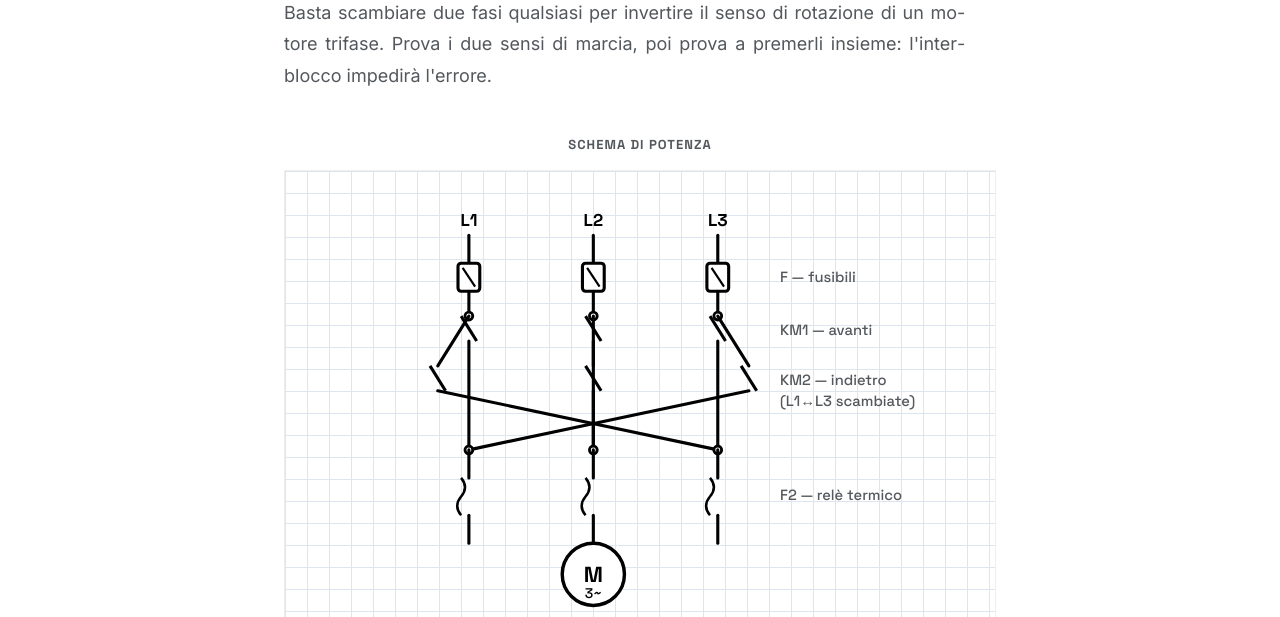
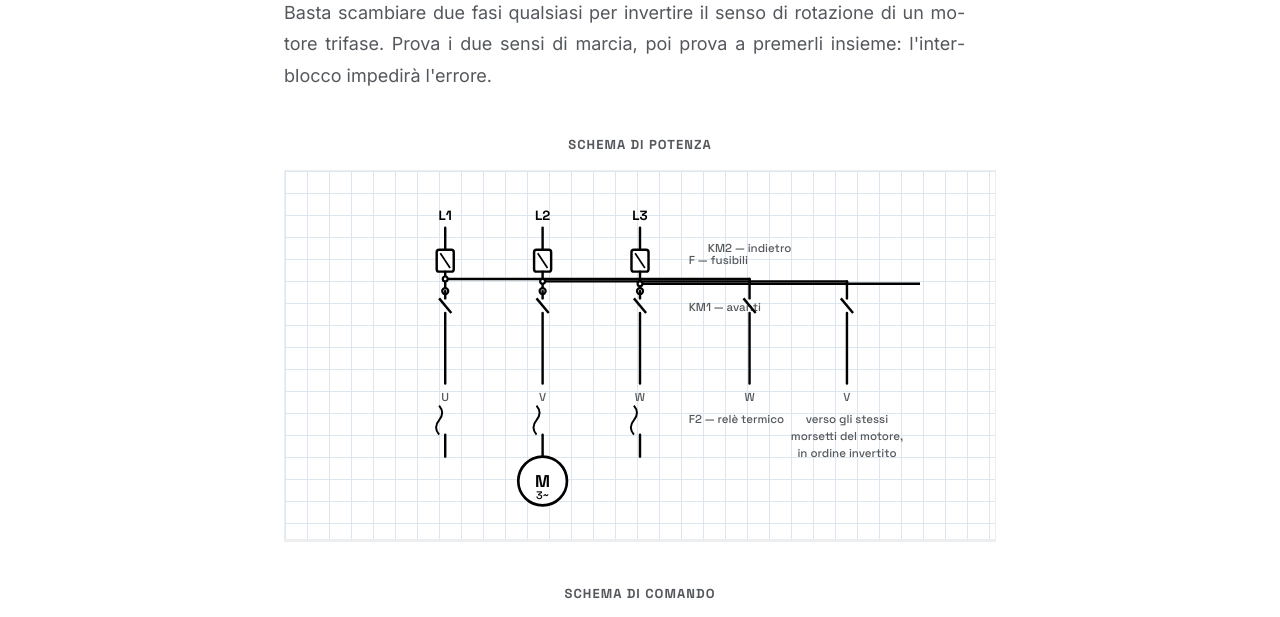
Before and after one commit to profgiovanniprato-afk/professorfigura, a plain HTML site: page argomenti/marcia-avanti-indietro-mat/index.html in a window 1280 px wide. Shown: the part 335-952 px from the top of the page. Drawn offline with Linux system fonts and the light colour scheme.

Commit message:
Ricostruito lo schema di potenza di marcia-avanti-indietro-mat eliminando ogni incrocio di linee: KM1 e KM2 ora sono due gruppi di contatti fisicamente separati (colonne indipendenti), lo scambio L1/L3 e' rappresentato tramite le etichette di uscita (U-V-W vs W-V-U) invece che con fili diagonali incrociati che creavano un groviglio illeggibile

```diff
--- a/argomenti/marcia-avanti-indietro-mat/index.html
+++ b/argomenti/marcia-avanti-indietro-mat/index.html
@@ -120,57 +120,63 @@
 
   <div class="diagram-title">Schema di potenza</div>
   <div class="notebook">
-    <svg viewBox="0 0 360 270" id="powerSvg">
+    <svg viewBox="0 0 460 260" id="powerSvg">
       <text x="70" y="16" class="io-label">L1</text><text x="150" y="16" class="io-label">L2</text><text x="230" y="16" class="io-label">L3</text>
       <path class="wire" d="M70,22 V40"/><path class="wire" d="M150,22 V40"/><path class="wire" d="M230,22 V40"/>
 
-      <rect class="fuse" x="63" y="40" width="14" height="18" rx="2"/><line class="fuse-diag" x1="66" y1="43" x2="74" y2="55"/><rect class="fuse" x="143" y="40" width="14" height="18" rx="2"/><line class="fuse-diag" x1="146" y1="43" x2="154" y2="55"/><rect class="fuse" x="223" y="40" width="14" height="18" rx="2"/><line class="fuse-diag" x1="226" y1="43" x2="234" y2="55"/>
+      <rect class="fuse" x="63" y="40" width="14" height="18" rx="2"/><line class="fuse-diag" x1="66" y1="43" x2="74" y2="55"/>
+      <rect class="fuse" x="143" y="40" width="14" height="18" rx="2"/><line class="fuse-diag" x1="146" y1="43" x2="154" y2="55"/>
+      <rect class="fuse" x="223" y="40" width="14" height="18" rx="2"/><line class="fuse-diag" x1="226" y1="43" x2="234" y2="55"/>
       <text x="270" y="52" class="diagram-label">F — fusibili</text>
 
       <path class="wire" d="M70,58 V74"/><path class="wire" d="M150,58 V74"/><path class="wire" d="M230,58 V74"/>
       <circle class="node" cx="70" cy="74" r="2.5"/><circle class="node" cx="150" cy="74" r="2.5"/><circle class="node" cx="230" cy="74" r="2.5"/>
 
-      <!-- ramo KM1 — avanti: ordine diretto delle fasi -->
-      <line class="contact" id="km1_1" x1="65" y1="74" x2="75" y2="90"/>
-      <line class="contact" id="km1_2" x1="145" y1="74" x2="155" y2="90"/>
-      <line class="contact" id="km1_3" x1="225" y1="74" x2="235" y2="90"/>
-      <text x="270" y="86" class="diagram-label">KM1 — avanti</text>
-      <path class="wire" id="km1out1" d="M70,90 V160"/><path class="wire" id="km1out2" d="M150,90 V160"/><path class="wire" id="km1out3" d="M230,90 V160"/>
-      <path class="flow" id="pfA1" d="M70,74 V160"/><path class="flow" id="pfA2" d="M150,74 V160"/><path class="flow" id="pfA3" d="M230,74 V160"/>
+      <!-- ===== ramo KM1 — avanti (colonne originali, nessuna deviazione) ===== -->
+      <path class="wire" d="M70,74 V80"/><path class="wire" d="M150,74 V80"/><path class="wire" d="M230,74 V80"/>
+      <line class="contact" id="km1_1" x1="65" y1="80" x2="75" y2="92"/>
+      <line class="contact" id="km1_2" x1="145" y1="80" x2="155" y2="92"/>
+      <line class="contact" id="km1_3" x1="225" y1="80" x2="235" y2="92"/>
+      <text x="270" y="90" class="diagram-label">KM1 — avanti</text>
+      <path class="wire" d="M70,92 V150"/><path class="wire" d="M150,92 V150"/><path class="wire" d="M230,92 V150"/>
+      <path class="flow" id="pfA1" d="M70,74 V150"/><path class="flow" id="pfA2" d="M150,74 V150"/><path class="flow" id="pfA3" d="M230,74 V150"/>
+      <text x="70" y="164" text-anchor="middle" class="diagram-label">U</text>
+      <text x="150" y="164" text-anchor="middle" class="diagram-label">V</text>
+      <text x="230" y="164" text-anchor="middle" class="diagram-label">W</text>
 
-      <!-- ramo KM2 — indietro: colonne leggermente scostate, con scambio L1/L3 -->
-      <path class="wire" d="M70,74 L50,106"/><path class="wire" d="M150,74 V106"/><path class="wire" d="M230,74 L250,106"/>
-      <line class="contact" id="km2_1" x1="45" y1="106" x2="55" y2="122"/>
-      <line class="contact" id="km2_2" x1="145" y1="106" x2="155" y2="122"/>
-      <line class="contact" id="km2_3" x1="245" y1="106" x2="255" y2="122"/>
-      <text x="270" y="118" class="diagram-label">KM2 — indietro</text>
-      <text x="270" y="132" class="diagram-label">(L1↔L3 scambiate)</text>
-      <!-- uscite KM2, con L1 e L3 che si scambiano nel percorso verso il bus comune -->
-      <path class="wire" id="km2out1" d="M50,122 L230,160"/>
-      <path class="wire" id="km2out2" d="M150,122 V160"/>
-      <path class="wire" id="km2out3" d="M250,122 L70,160"/>
-      <path class="flow" id="pfB1" d="M50,106 L230,160"/>
-      <path class="flow" id="pfB2" d="M150,106 V160"/>
-      <path class="flow" id="pfB3" d="M250,106 L70,160"/>
+      <path class="thermal-zigzag" d="M65,168 q5,6 0,12 q-5,6 0,12 M145,168 q5,6 0,12 q-5,6 0,12 M225,168 q5,6 0,12 q-5,6 0,12"/>
+      <text x="270" y="182" class="diagram-label">F2 — relè termico</text>
 
-      <circle class="node" cx="70" cy="160" r="2.5"/><circle class="node" cx="150" cy="160" r="2.5"/><circle class="node" cx="230" cy="160" r="2.5"/>
+      <path class="wire" d="M70,192 V210"/><path class="wire" d="M150,192 V210"/><path class="wire" d="M230,192 V210"/>
+      <path class="flow" id="pf13" d="M70,192 V210"/><path class="flow" id="pf14" d="M150,192 V210"/><path class="flow" id="pf15" d="M230,192 V210"/>
 
-      <!-- bus comune verso protezione e motore -->
-      <path class="wire" d="M70,160 V178"/><path class="wire" d="M150,160 V178"/><path class="wire" d="M230,160 V178"/>
-      <path class="flow" id="pf10" d="M70,160 V178"/><path class="flow" id="pf11" d="M150,160 V178"/><path class="flow" id="pf12" d="M230,160 V178"/>
+      <circle class="motor-circle" id="motorCircle" cx="150" cy="230" r="20"/>
+      <text x="150" y="235" text-anchor="middle" font-family="'Space Grotesk',sans-serif" font-weight="700" font-size="14">M</text>
+      <text x="150" y="245" text-anchor="middle" font-family="'Space Grotesk',sans-serif" font-size="9">3~</text>
+      <path class="rot-arrow" id="arrowCW" d="M170,218 A22,22 0 1 1 162,200" marker-end="url(#arwHead)"/>
+      <path class="rot-arrow" id="arrowCCW" d="M130,218 A22,22 0 1 0 138,200" marker-end="url(#arwHead)"/>
+      <defs><marker id="arwHead" markerWidth="6" markerHeight="6" refX="4" refY="2" orient="auto"><path d="M0,0 L4,2 L0,4 Z" fill="var(--grey-300)"/></marker></defs>
 
-      <path class="thermal-zigzag" d="M65,178 q5,6 0,12 q-5,6 0,12 M145,178 q5,6 0,12 q-5,6 0,12 M225,178 q5,6 0,12 q-5,6 0,12"/>
-      <text x="270" y="192" class="diagram-label">F2 — relè termico</text>
+      <!-- ===== ramo KM2 — indietro: colonne indipendenti, nessun incrocio ===== -->
+      <path class="wire" d="M70,64 H320"/><path class="wire" d="M320,64 V80"/>
+      <path class="wire" d="M150,66 H400"/><path class="wire" d="M400,66 V80"/>
+      <path class="wire" d="M230,68 H480"/><path class="wire" d="M480,68 V80"/>
+      <circle class="node" cx="70" cy="64" r="2"/><circle class="node" cx="150" cy="66" r="2"/><circle class="node" cx="230" cy="68" r="2"/>
 
-      <path class="wire" d="M70,202 V220"/><path class="wire" d="M150,202 V220"/><path class="wire" d="M230,202 V220"/>
-      <path class="flow" id="pf13" d="M70,202 V220"/><path class="flow" id="pf14" d="M150,202 V220"/><path class="flow" id="pf15" d="M230,202 V220"/>
+      <line class="contact" id="km2_1" x1="315" y1="80" x2="325" y2="92"/>
+      <line class="contact" id="km2_2" x1="395" y1="80" x2="405" y2="92"/>
+      <line class="contact" id="km2_3" x1="475" y1="80" x2="485" y2="92"/>
+      <text x="320" y="42" text-anchor="middle" class="diagram-label">KM2 — indietro</text>
+      <path class="wire" d="M320,92 V150"/><path class="wire" d="M400,92 V150"/><path class="wire" d="M480,92 V150"/>
+      <path class="flow" id="pfB1" d="M70,64 H320 V150"/><path class="flow" id="pfB2" d="M150,66 H400 V150"/><path class="flow" id="pfB3" d="M230,68 H480 V150"/>
 
-      <circle class="motor-circle" id="motorCircle" cx="150" cy="240" r="20"/>
-      <text x="150" y="245" text-anchor="middle" font-family="'Space Grotesk',sans-serif" font-weight="700" font-size="14">M</text>
-      <text x="150" y="255" text-anchor="middle" font-family="'Space Grotesk',sans-serif" font-size="9">3~</text>
-      <path class="rot-arrow" id="arrowCW" d="M170,228 A22,22 0 1 1 162,210" marker-end="url(#arwHead)"/>
-      <path class="rot-arrow" id="arrowCCW" d="M130,228 A22,22 0 1 0 138,210" marker-end="url(#arwHead)"/>
-      <defs><marker id="arwHead" markerWidth="6" markerHeight="6" refX="4" refY="2" orient="auto"><path d="M0,0 L4,2 L0,4 Z" fill="var(--grey-300)"/></marker></defs>
+      <!-- lo scambio L1↔L3 è mostrato dall'ordine delle etichette in uscita, non da fili incrociati -->
+      <text x="320" y="164" text-anchor="middle" class="diagram-label">W</text>
+      <text x="400" y="164" text-anchor="middle" class="diagram-label">V</text>
+      <text x="480" y="164" text-anchor="middle" class="diagram-label">U</text>
+      <text x="400" y="182" text-anchor="middle" class="diagram-label">verso gli stessi</text>
+      <text x="400" y="196" text-anchor="middle" class="diagram-label">morsetti del motore,</text>
+      <text x="400" y="210" text-anchor="middle" class="diagram-label">in ordine invertito</text>
     </svg>
   </div>
 
@@ -292,7 +298,7 @@
   const km2coil = document.getElementById('km2coil');
   const powerFlowsA = ['pfA1','pfA2','pfA3'].map(id => document.getElementById(id));
   const powerFlowsB = ['pfB1','pfB2','pfB3'].map(id => document.getElementById(id));
-  const powerFlowsCommon = ['pf10','pf11','pf12','pf13','pf14','pf15'].map(id => document.getElementById(id));
+  const powerFlowsCommon = ['pf13','pf14','pf15'].map(id => document.getElementById(id));
   const controlFlowsCommon = ['cf0','cf00'].map(id => document.getElementById(id));
   const controlFlowsA = ['cfA1','cfA2','cfA3','cfA4','cfA5'].map(id => document.getElementById(id));
   const controlFlowsB = ['cfB1','cfB2','cfB3','cfB4','cfB5'].map(id => document.getElementById(id));
```
